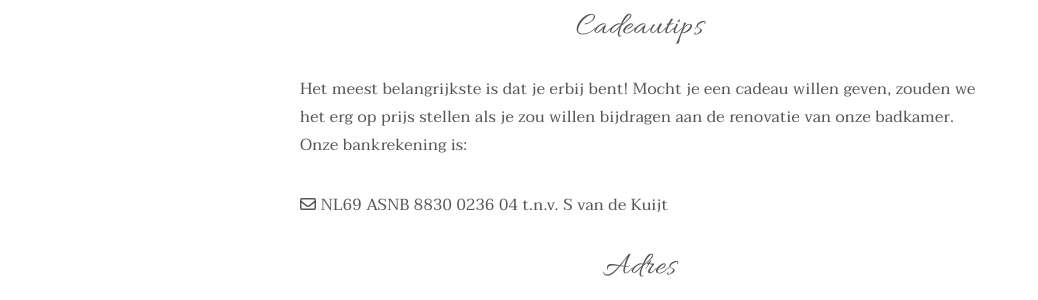
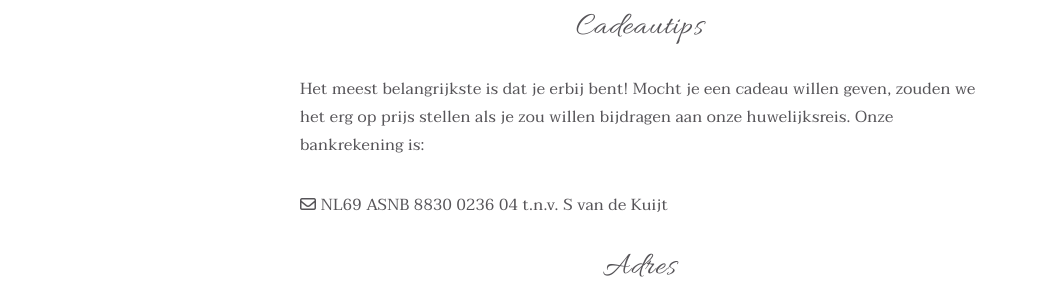
Before and after one commit to sernaleon/boda.github.io, a Jekyll site: the page built from nl.markdown, in a window 1280 px wide. Shown: the part 1435-1735 px from the top of the page, without its empty margins (0-1038 px from the left). Built offline with Jekyll 4.4.1, drawn with Linux system fonts in a browser that asks for light colours; nearby versions of some CDN libraries.

Commit message:
Update nl.markdown

```diff
--- a/nl.markdown
+++ b/nl.markdown
@@ -37,7 +37,7 @@
 
 ### Cadeautips
 
-Het meest belangrijkste is dat je erbij bent! Mocht je een cadeau willen geven, zouden we het erg op prijs stellen als je zou willen bijdragen aan de renovatie van onze badkamer. Onze bankrekening is:
+Het meest belangrijkste is dat je erbij bent! Mocht je een cadeau willen geven, zouden we het erg op prijs stellen als je zou willen bijdragen aan onze huwelijksreis. Onze bankrekening is:
 
 <i class="far fa-envelope"></i> NL69 ASNB 8830 0236 04 t.n.v. S van de Kuijt
 
```
